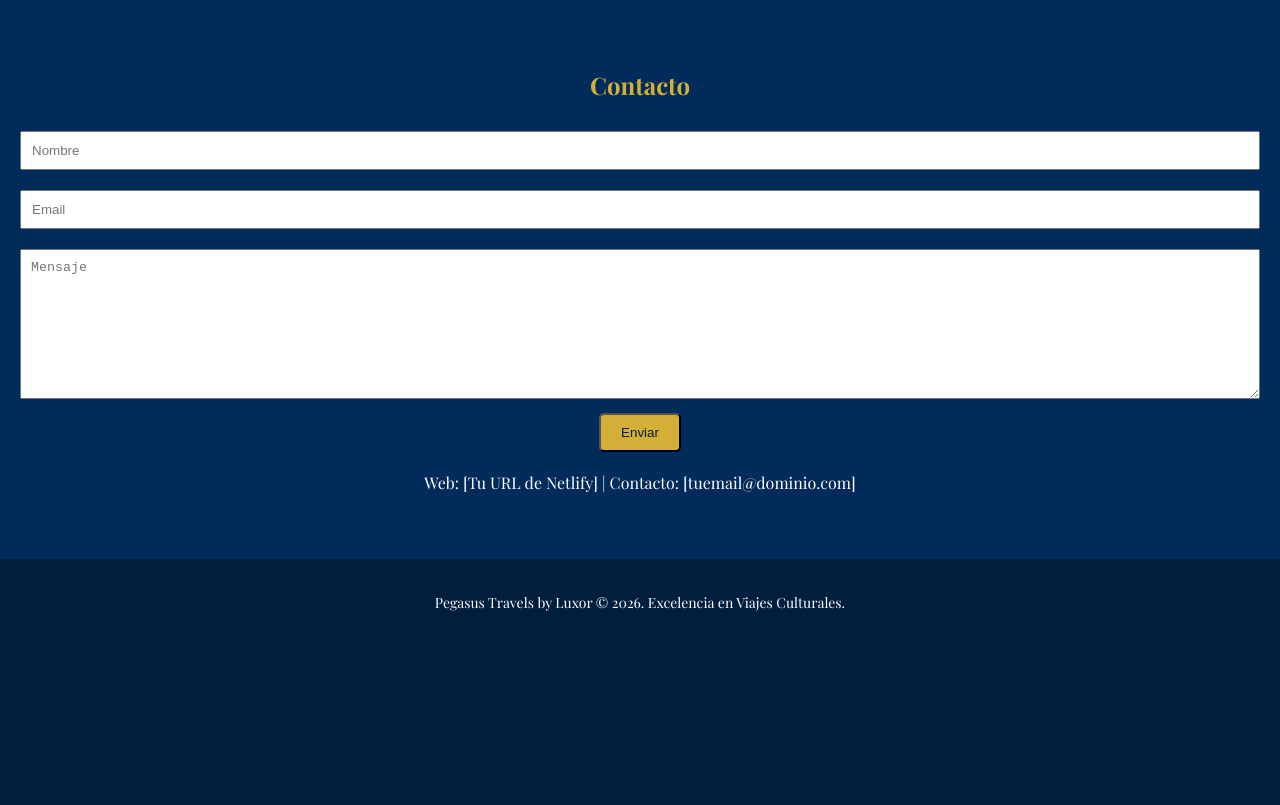
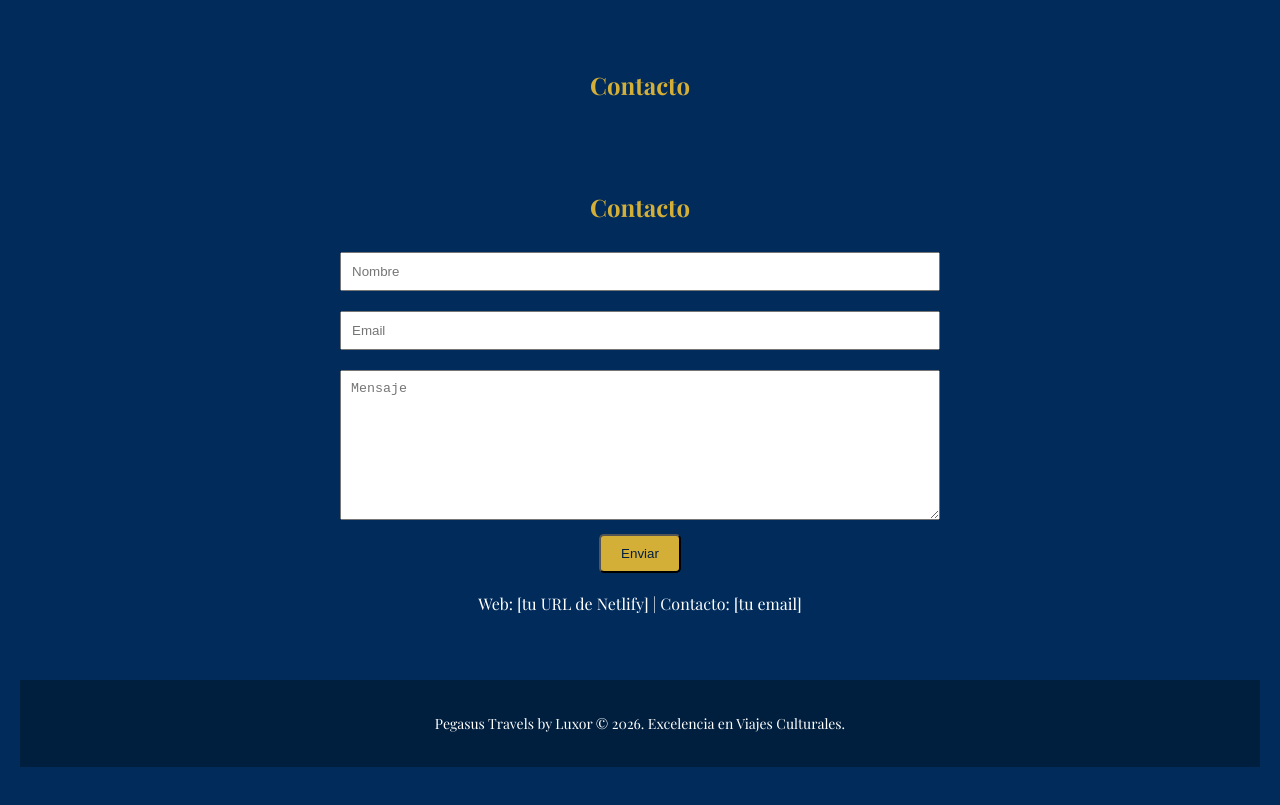
Before and after one commit to ripelkay/pegasus-travels, a plain HTML site: page index.html in a window 1280 px wide. Shown: the part 3400-4205 px from the top of the page. Before the commit the page ends 4046 px from the top, so only its background shows below. Drawn offline with nearby package versions, Linux system fonts and the light colour scheme.

```diff
--- a/index.html
+++ b/index.html
@@ -250,15 +250,15 @@
     <h2 class="gold">Contacto</h2>
 
     <!-- Formulario Netlify nativo -->
-    <form name="contacto" method="POST" data-netlify="true" data-netlify-honeypot="bot-field" **data-netlify-success-redirect="/gracias.html"** ... >
-        <!-- Campo oculto requerido por Netlify -->
+   <section id="contact" style="background-color: #002B5B;">
+    <h2 class="gold">Contacto</h2>
+
+    <form name="contacto" method="POST" data-netlify="true" data-netlify-honeypot="bot-field" style="max-width: 600px; margin: 0 auto;">
         <input type="hidden" name="form-name" value="contacto" />
 
-        <!-- Honeypot anti-spam (invisible para humanos) -->
+        <!-- Honeypot anti-spam (invisible) -->
         <p hidden>
-            <label>Deja este campo vacío si eres humano:
-                <input name="bot-field" />
-            </label>
+            <label>Deja vacío si eres humano: <input name="bot-field" /></label>
         </p>
 
         <input type="text" name="nombre" placeholder="Nombre" required style="width: 100%; margin: 10px 0; padding: 10px; box-sizing: border-box;">
@@ -268,7 +268,7 @@
         <button type="submit" class="button">Enviar</button>
     </form>
 
-    <p style="margin-top: 20px;">Web: [Tu URL de Netlify] | Contacto: [tuemail@dominio.com]</p>
+    <p style="margin-top: 20px;">Web: [tu URL de Netlify] | Contacto: [tu email]</p>
 </section>
     <footer>
         <p>Pegasus Travels by Luxor © 2026. Excelencia en Viajes Culturales.</p>
```
